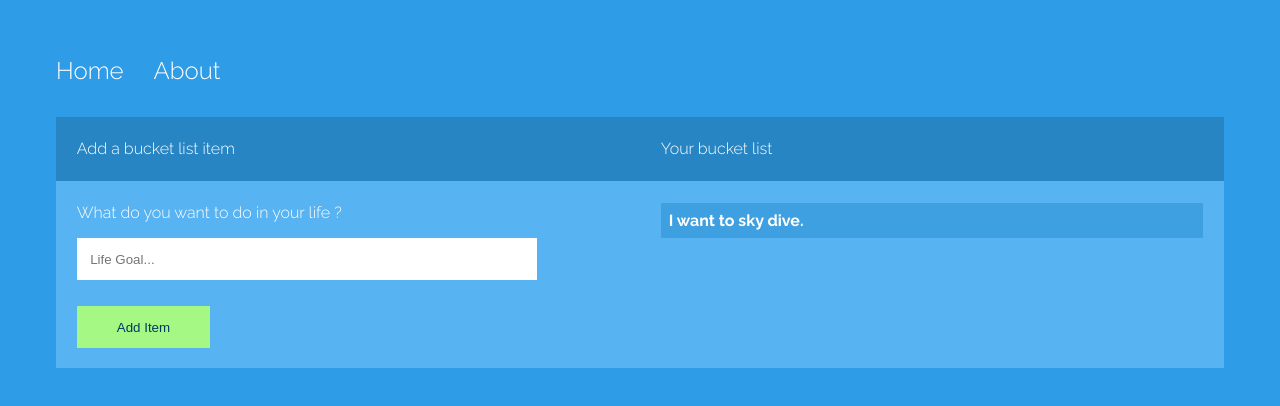
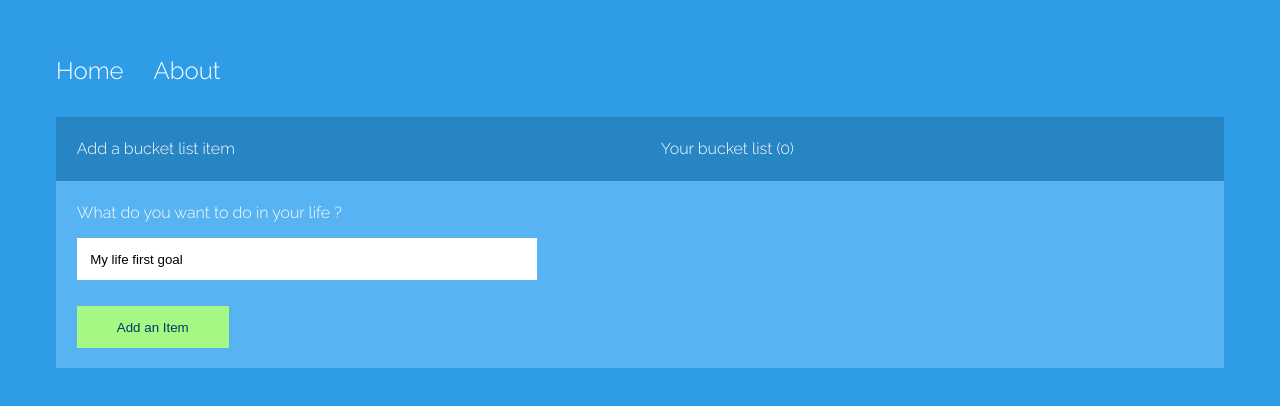
Before and after one commit to manikantha92/angularDemoU, an Angular app: page / in a window 1280 px wide. Shown: the top 406 px of the page. Built offline with nearby package versions, Linux system fonts and the light colour scheme.

Commit message:
added interpolation and event binding

```diff
--- a/src/app/app.module.ts
+++ b/src/app/app.module.ts
@@ -1,5 +1,6 @@
 import { BrowserModule } from '@angular/platform-browser';
 import { NgModule } from '@angular/core';
+import { FormsModule } from '@angular/forms';
 
 import { AppRoutingModule } from './app-routing.module';
 import { AppComponent } from './app.component';
@@ -14,7 +15,8 @@
   ],
   imports: [
     BrowserModule,
-    AppRoutingModule
+    AppRoutingModule,
+    FormsModule
   ],
   providers: [],
   bootstrap: [AppComponent]
--- a/src/app/home/home.component.html
+++ b/src/app/home/home.component.html
@@ -6,7 +6,7 @@
   </div>
   <div class="col">
     <p>
-      Your bucket list
+      Your bucket list ({{itemCount}})
     </p>
   </div>
 </div>
@@ -17,13 +17,14 @@
       What do you want to do in your life ?
     </p>
     <form>
-      <input type="text" class="txt" name="item" placeholder="Life Goal..." />
-      <input type="submit" class="btn" value="Add Item" />
+      <input type="text" class="txt" name="item" placeholder="Life Goal..." [(ngModel)]="goalText" />
+
+      <input type="submit" class="btn" [value]="btnText"  (click)="addItem()"/>
     </form>
   </div>
   <div class="col">
-    <p class="life-container">
-      I want to sky dive.
+    <p class="life-container" *ngFor = "let a of goals">
+    {{a}}
     </p>
   </div>
 </div>
--- a/src/app/home/home.component.ts
+++ b/src/app/home/home.component.ts
@@ -7,9 +7,19 @@
 })
 export class HomeComponent implements OnInit {
 
+itemCount: number;
+btnText: string = 'Add an Item';
+goalText: string = 'My life first goal';
+goals =[];
   constructor() { }
 
   ngOnInit() {
+    this.itemCount = this.goals.length;
   }
 
+addItem() {
+  this.goals.push(this.goalText);
+  this.goalText='';
+  this.itemCount = this.goals.length;
 }
+}
```
